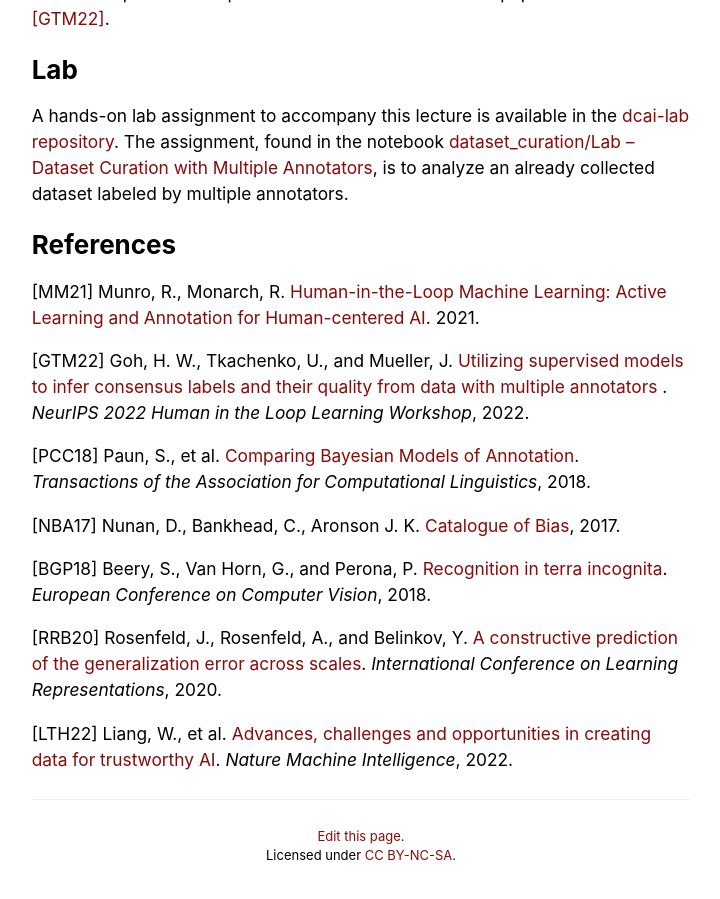
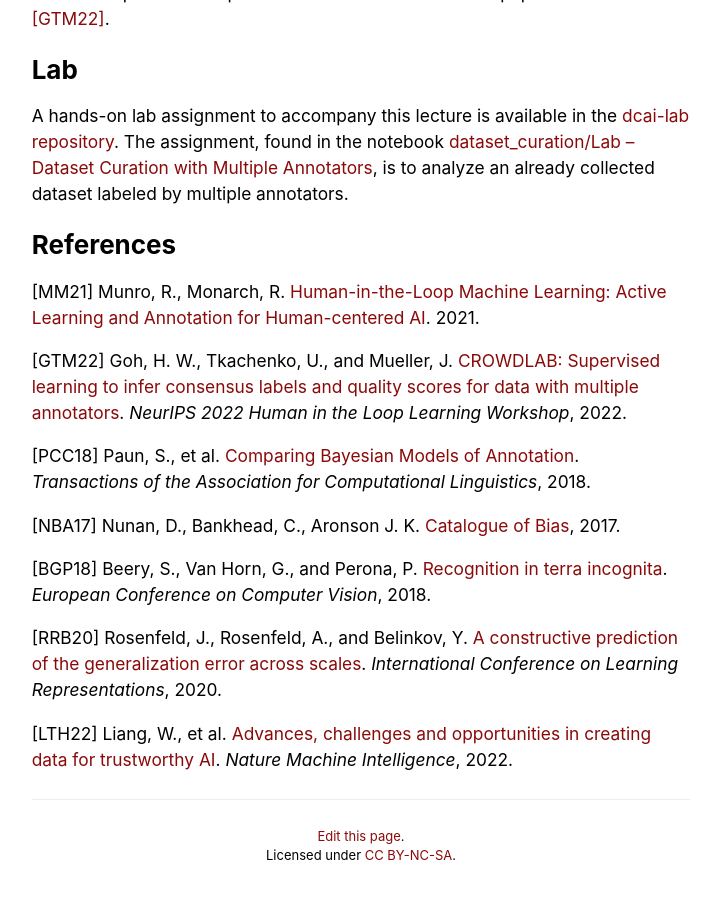
Before and after one commit to dcai-course/dcai-course, a Jekyll site: the page built from _lectures/dataset-creation-curation.md, in a window 1280 px wide and 900 px high, scrolled down 10212 px. Shown: the whole window, without its empty margins (279-999 px from the left). Built offline with Jekyll 4.4.1, drawn with Linux system fonts in a browser that asks for light colours.

Commit message:
update paper link

```diff
--- a/_lectures/dataset-creation-curation.md
+++ b/_lectures/dataset-creation-curation.md
@@ -279,8 +279,8 @@
 
 <a name="MM21"></a> [MM21] Munro, R., Monarch, R. [Human-in-the-Loop Machine Learning: Active Learning and Annotation for Human-centered AI](https://books.google.com/books/about/Human_in_the_Loop_Machine_Learning.html?id=LCh0zQEACAAJ). 2021.
 
-<a name="GTM22"></a> [GTM22] Goh, H. W., Tkachenko, U., and Mueller, J. [Utilizing supervised models to infer consensus labels and their quality from data with multiple annotators
-](https://arxiv.org/abs/2210.06812). *NeurIPS 2022 Human in the Loop Learning Workshop*, 2022.
+<a name="GTM22"></a> [GTM22] Goh, H. W., Tkachenko, U., and Mueller, J. [CROWDLAB: Supervised learning to infer consensus labels
+and quality scores for data with multiple annotators](https://people.csail.mit.edu/jonasmueller/info/crowdlab.pdf). *NeurIPS 2022 Human in the Loop Learning Workshop*, 2022.
 
 <a name="PCC18"></a> [PCC18] Paun, S., et al. [Comparing Bayesian Models of Annotation](https://aclanthology.org/Q18-1040.pdf). *Transactions of the Association for Computational Linguistics*, 2018.
 
```
